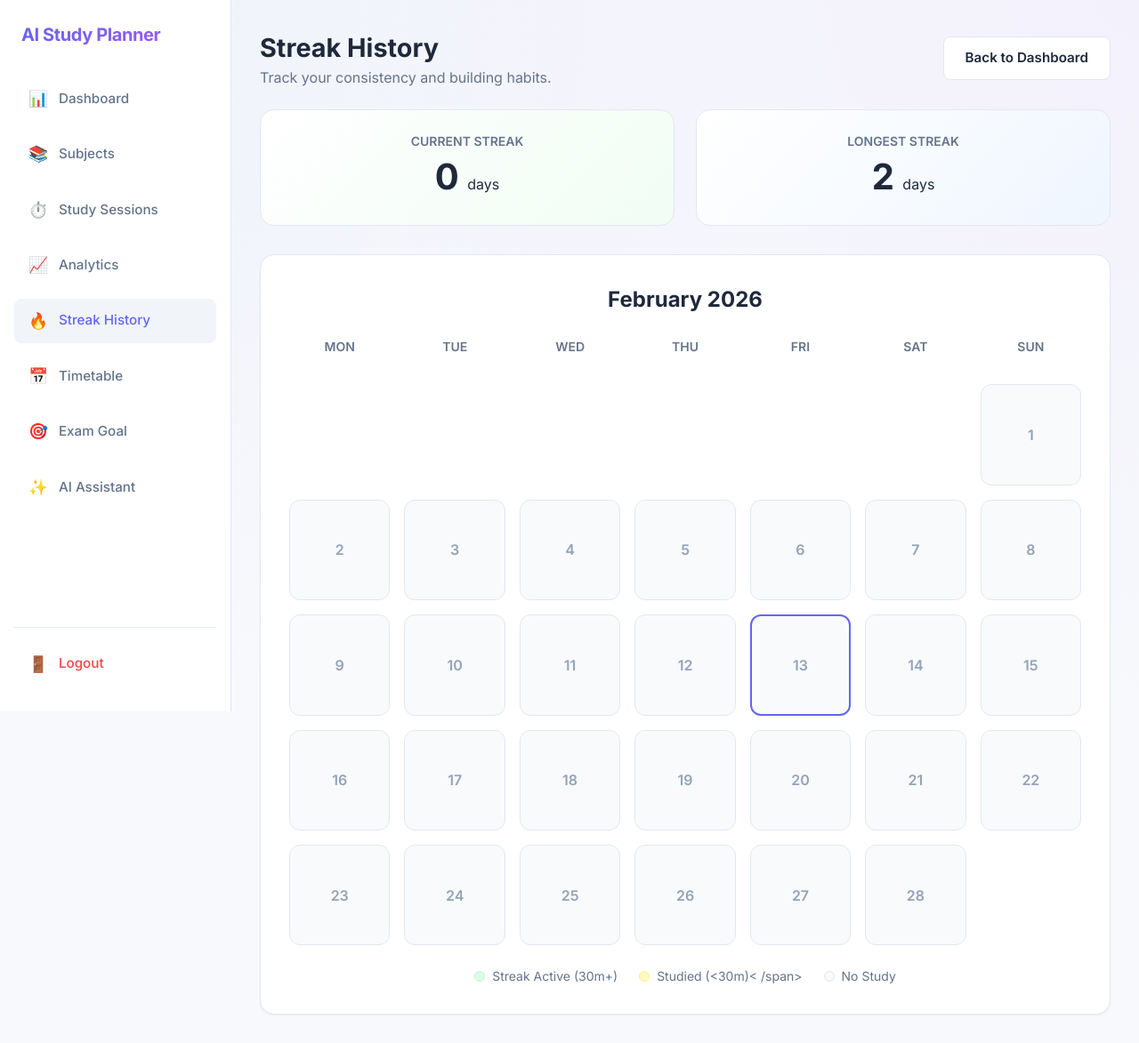
After one commit to ArunJaiswal777/Study_planner, a Flask app: page /streak_history in a window 1280 px wide. The commit adds this page. Shown: the whole page at 89% size. Run offline with Flask 3, Linux system fonts and the light colour scheme; a user stored in the database is signed in; data comes from the database, SQL or seed files in the repository; both versions use the stored data as it was after the commit.

Commit message:
added a daily streak by ai and finished my project

```diff
--- a/app.py
+++ b/app.py
@@ -11,6 +11,7 @@ from functools import wraps
 from datetime import datetime, date, timedelta
 import re
 import requests
+import calendar
 
 from database import db
 from models.user import User
@@ -66,6 +67,76 @@ def calculate_study_goal(user_subjects, exam_date):
     recommended_daily_minutes = round(total_minutes / days_left)
 
     return total_minutes, recommended_daily_minutes
+
+
+
+def calculate_streak(user_id):
+    """
+    Calculates current and longest study streak.
+    A valid study day requires >= 30 minutes of total study time.
+    """
+    # 1. Fetch all sessions for this user, ordered by date
+    sessions = StudySession.query.filter_by(user_id=user_id).order_by(StudySession.date).all()
+
+    if not sessions:
+        return 0, 0
+
+    # 2. Group minutes by date
+    daily_minutes = {}
+    for s in sessions:
+        daily_minutes[s.date] = daily_minutes.get(s.date, 0) + s.duration
+
+    # 3. Filter only valid days (>= 30 mins)
+    valid_dates = sorted([d for d, mins in daily_minutes.items() if mins >= 30])
+
+    if not valid_dates:
+        return 0, 0
+
+    # 4. Calculate streaks
+    current_streak = 0
+    longest_streak = 0
+    temp_streak = 0
+
+    # We iterate through valid dates to find consecutive sequences
+    # Since valid_dates is sorted, we can check gaps.
+
+    # Check if the streak is active (today or yesterday must be in valid_dates)
+    today = date.today()
+    yesterday = today - timedelta(days=1)
+
+    # Simple algorithm: iterate and check previous
+    # Initialize with the first date
+    if valid_dates:
+        temp_streak = 1
+        longest_streak = 1
+
+        for i in range(1, len(valid_dates)):
+            delta = (valid_dates[i] - valid_dates[i-1]).days
+            if delta == 1:
+                # Consecutive
+                temp_streak += 1
+            else:
+                # Break
+                temp_streak = 1
+
+            if temp_streak > longest_streak:
+                longest_streak = temp_streak
+
+        # Determine current streak
+        # If the last valid date is today or yesterday, we work backwards to count the streak
+        last_valid = valid_dates[-1]
+        if last_valid == today or last_valid == yesterday:
+            # The streak is alive. Let's count backwards from the end
+            current_streak = 1
+            for i in range(len(valid_dates) - 2, -1, -1):
+                if (valid_dates[i+1] - valid_dates[i]).days == 1:
+                    current_streak += 1
+                else:
+                    break
+        else:
+            current_streak = 0
+
+    return current_streak, longest_streak
 
 
 # -------------------------------------------------
@@ -172,6 +243,10 @@ def dashboard():
             1
         )
 
+
+
+    current_streak, longest_streak = calculate_streak(user_id)
+
     return render_template(
         "dashboard.html",
         username=user.username,
@@ -179,7 +254,46 @@ def dashboard():
         total_sessions=total_sessions,
         total_minutes=total_minutes,
         goal=goal,
-        progress_percent=progress_percent
+        progress_percent=progress_percent,
+        current_streak=current_streak,
+        longest_streak=longest_streak
+    )
+
+
+@app.route("/streak_history")
+@login_required
+def streak_history():
+    user_id = session["user_id"]
+    current_streak, longest_streak = calculate_streak(user_id)
+
+    # Get all sessions
+    sessions = StudySession.query.filter_by(user_id=user_id).all()
+
+    # Process data for calendar (map date string -> minutes)
+    activity_map = {}
+    for s in sessions:
+        d_str = s.date.strftime("%Y-%m-%d")
+        activity_map[d_str] = activity_map.get(d_str, 0) + s.duration
+
+    # Get current year/month
+    now = datetime.now()
+    year = now.year
+    month = now.month
+
+    # Generate calendar matrix
+    cal = calendar.monthcalendar(year, month)
+    month_name = calendar.month_name[month]
+
+    return render_template(
+        "streak_history.html",
+        current_streak=current_streak,
+        longest_streak=longest_streak,
+        activity_map=activity_map,
+        calendar_matrix=cal,
+        year=year,
+        month=month,
+        month_name=month_name,
+        today_str=now.strftime("%Y-%m-%d")
     )
 
 
--- a/templates/add_session.html
+++ b/templates/add_session.html
@@ -52,8 +52,11 @@
                     <a href="{{ url_for('session_page') }}" class="btn btn-secondary" style="flex: 1;">Cancel</a>
                     <button type="submit" class="btn btn-primary" style="flex: 1;">Save Session</button>
                 </div>
-            </form>
+                <a href="{{ url_for('session_page') }}" class="btn btn-secondary" style="flex: 1;">Cancel</a>
+                <button type="submit" class="btn btn-primary" style="flex: 1;">Save Session</button>
         </div>
+        </form>
+    </div>
     </div>
 
 </body>
--- a/templates/assistant.html
+++ b/templates/assistant.html
@@ -185,6 +185,9 @@
                 <a href="{{ url_for('timetable') }}" class="nav-item">
                     <span class="nav-icon">📅</span> Timetable
                 </a>
+                <a href="{{ url_for('streak_history') }}" class="nav-item">
+                    <span class="nav-icon">🔥</span> Streak History
+                </a>
                 <a href="{{ url_for('set_goal') }}" class="nav-item">
                     <span class="nav-icon">🎯</span> Exam Goal
                 </a>
--- a/templates/profile.html
+++ b/templates/profile.html
@@ -3,6 +3,8 @@
   <div class="card">
     <h1 class="card-title">Profile</h1>
     <p class="card-subtitle">Manage your account information.</p>
+
+
 
     <form method="POST" class="form">
       <label>Username</label>
--- a/templates/session.html
+++ b/templates/session.html
@@ -137,6 +137,9 @@
         <a href="{{ url_for('timetable') }}" class="nav-item">
           <span class="nav-icon">📅</span> Timetable
         </a>
+        <a href="{{ url_for('streak_history') }}" class="nav-item">
+          <span class="nav-icon">🔥</span> Streak History
+        </a>
         <a href="{{ url_for('set_goal') }}" class="nav-item">
           <span class="nav-icon">🎯</span> Exam Goal
         </a>
--- /dev/null
+++ b/templates/streak_history.html
@@ -0,0 +1,318 @@
+<!DOCTYPE html>
+<html lang="en">
+
+<head>
+    <meta charset="UTF-8">
+    <meta name="viewport" content="width=device-width, initial-scale=1.0">
+    <title>Streak History - AI Study Planner</title>
+    <link rel="stylesheet" href="{{ url_for('static', filename='saas-theme.css') }}">
+    <style>
+        /* Shared Dashboard Layout */
+        .layout-container {
+            display: flex;
+            min-height: 100vh;
+        }
+
+        .sidebar {
+            width: 260px;
+            background: var(--bg-surface);
+            border-right: 1px solid var(--border-light);
+            padding: var(--sp-6) var(--sp-4);
+            display: flex;
+            flex-direction: column;
+            position: sticky;
+            top: 0;
+            height: 100vh;
+        }
+
+        .main-content {
+            flex: 1;
+            padding: var(--sp-8);
+            max-width: 1400px;
+        }
+
+        .nav-item {
+            display: flex;
+            align-items: center;
+            padding: var(--sp-3) var(--sp-4);
+            color: var(--text-muted);
+            border-radius: var(--radius-md);
+            margin-bottom: var(--sp-1);
+            font-weight: 500;
+            font-size: 0.95rem;
+        }
+
+        .nav-item:hover,
+        .nav-item.active {
+            background-color: #f1f5f9;
+            color: var(--primary-color);
+        }
+
+        .nav-icon {
+            margin-right: var(--sp-3);
+            font-size: 1.1rem;
+        }
+
+        .section-header {
+            display: flex;
+            justify-content: space-between;
+            align-items: center;
+            margin-bottom: var(--sp-6);
+        }
+
+        /* Streak Specific Styles */
+        .calendar-container {
+            background: var(--bg-surface);
+            border-radius: var(--radius-xl);
+            padding: var(--sp-8);
+            border: 1px solid var(--border-light);
+            box-shadow: var(--shadow-sm);
+        }
+
+        .calendar-grid {
+            display: grid;
+            grid-template-columns: repeat(7, 1fr);
+            gap: var(--sp-4);
+            text-align: center;
+            margin-top: var(--sp-6);
+        }
+
+        .day-header {
+            font-weight: 600;
+            color: var(--text-muted);
+            text-transform: uppercase;
+            font-size: 0.875rem;
+            padding-bottom: var(--sp-4);
+        }
+
+        .day-cell {
+            aspect-ratio: 1;
+            display: flex;
+            flex-direction: column;
+            align-items: center;
+            justify-content: center;
+            border-radius: var(--radius-lg);
+            border: 1px solid var(--border-light);
+            font-weight: 600;
+            position: relative;
+            background: #fff;
+        }
+
+        .day-cell.empty {
+            background: transparent;
+            border: none;
+        }
+
+        /* Status Colors */
+        .status-streak {
+            background-color: #dcfce7;
+            color: #166534;
+            border-color: #bbf7d0;
+        }
+
+        .status-studied {
+            background-color: #fef9c3;
+            color: #854d0e;
+            border-color: #fef08a;
+        }
+
+        .status-none {
+            background-color: #f8fafc;
+            color: #94a3b8;
+        }
+
+        .status-today {
+            border: 2px solid var(--primary-color);
+        }
+
+        .day-mins {
+            font-size: 0.75rem;
+            font-weight: normal;
+            margin-top: 4px;
+        }
+
+        .streak-summary {
+            display: grid;
+            grid-template-columns: repeat(auto-fit, minmax(200px, 1fr));
+            gap: var(--sp-6);
+            margin-bottom: var(--sp-8);
+        }
+
+        .summary-card {
+            background: linear-gradient(135deg, #fff 0%, #f0fdf4 100%);
+            padding: var(--sp-6);
+            border-radius: var(--radius-xl);
+            border: 1px solid var(--border-light);
+            text-align: center;
+        }
+
+        .summary-val {
+            font-size: 2.5rem;
+            font-weight: 800;
+            color: var(--text-main);
+        }
+
+        .summary-lbl {
+            color: var(--text-muted);
+            text-transform: uppercase;
+            font-size: 0.875rem;
+            font-weight: 600;
+        }
+
+        .legend {
+            display: flex;
+            gap: var(--sp-6);
+            margin-top: var(--sp-6);
+            justify-content: center;
+        }
+
+        .legend-item {
+            display: flex;
+            align-items: center;
+            gap: var(--sp-2);
+            font-size: 0.875rem;
+            color: var(--text-muted);
+        }
+
+        .dot {
+            width: 12px;
+            height: 12px;
+            border-radius: 50%;
+        }
+    </style>
+</head>
+
+<body>
+
+    <div class="layout-container">
+        <!-- Sidebar -->
+        <aside class="sidebar">
+            <div style="padding: 0 var(--sp-2) var(--sp-8);">
+                <h2 class="logo-text" style="font-size: 1.25rem;">AI Study Planner</h2>
+            </div>
+            <nav class="flex-col flex gap-2">
+                <a href="{{ url_for('dashboard') }}" class="nav-item">
+                    <span class="nav-icon">📊</span> Dashboard
+                </a>
+                <a href="{{ url_for('subject_page') }}" class="nav-item">
+                    <span class="nav-icon">📚</span> Subjects
+                </a>
+                <a href="{{ url_for('session_page') }}" class="nav-item">
+                    <span class="nav-icon">⏱️</span> Study Sessions
+                </a>
+                <a href="{{ url_for('summary') }}" class="nav-item">
+                    <span class="nav-icon">📈</span> Analytics
+                </a>
+                <a href="{{ url_for('streak_history') }}" class="nav-item active">
+                    <span class="nav-icon">🔥</span> Streak History
+                </a>
+                <a href="{{ url_for('timetable') }}" class="nav-item">
+                    <span class="nav-icon">📅</span> Timetable
+                </a>
+                <a href="{{ url_for('set_goal') }}" class="nav-item">
+                    <span class="nav-icon">🎯</span> Exam Goal
+                </a>
+                <a href="{{ url_for('assistant') }}" class="nav-item">
+                    <span class="nav-icon">✨</span> AI Assistant
+                </a>
+            </nav>
+            <div style="margin-top: auto; padding-top: var(--sp-4); border-top: 1px solid var(--border-light);">
+                <a href="{{ url_for('logout') }}" class="nav-item" style="color: #ef4444;">
+                    <span class="nav-icon">🚪</span> Logout
+                </a>
+            </div>
+        </aside>
+
+        <!-- Main Content -->
+        <main class="main-content">
+            <header class="section-header">
+                <div>
+                    <h1 style="font-size: 1.8rem; font-weight: 700;">Streak History</h1>
+                    <p class="text-muted">Track your consistency and building habits.</p>
+                </div>
+                <a href="{{ url_for('dashboard') }}" class="btn btn-secondary">Back to Dashboard</a>
+            </header>
+
+            <div class="streak-summary">
+                <div class="summary-card">
+                    <div class="summary-lbl">Current Streak</div>
+                    <div class="summary-val">{{ current_streak }} <span
+                            style="font-size:1rem; font-weight:normal;">days</span></div>
+                </div>
+                <div class="summary-card" style="background: linear-gradient(135deg, #fff 0%, #eff6ff 100%);">
+                    <div class="summary-lbl">Longest Streak</div>
+                    <div class="summary-val">{{ longest_streak }} <span
+                            style="font-size:1rem; font-weight:normal;">days</span></div>
+                </div>
+            </div>
+
+            <div class="calendar-container">
+                <div style="text-align: center; margin-bottom: var(--sp-6);">
+                    <h2 style="font-size: 1.5rem; font-weight: 700;">{{ month_name }} {{ year }}</h2>
+                </div>
+
+                <div class="calendar-grid">
+                    <div class="day-header">Mon</div>
+                    <div class="day-header">Tue</div>
+                    <div class="day-header">Wed</div>
+                    <div class="day-header">Thu</div>
+                    <div class="day-header">Fri</div>
+                    <div class="day-header">Sat</div>
+                    <div class="day-header">Sun</div>
+
+                    {% for week in calendar_matrix %}
+                    {% for day in week %}
+                    {% if day == 0 %}
+                    <div class="day-cell empty"></div>
+                    {% else %}
+                    {# Construct date string YYYY-MM-DD #}
+                    {% set d_str = '%04d-%02d-%02d' % (year, month, day) %}
+                    {% set mins = activity_map.get(d_str, 0) %}
+
+                    {# Determine class #}
+                    {% if mins >= 30 %}
+                    {% set status_class = 'status-streak' %}
+                    {% elif mins > 0 %}
+                    {% set status_class = 'status-studied' %}
+                    {% else %}
+                    {% set status_class = 'status-none' %}
+                    {% endif %}
+
+                    {% if d_str == today_str %}
+                    {% set status_class = status_class ~ ' status-today' %}
+                    {% endif %}
+
+                    <div class="day-cell {{ status_class }}">
+                        <div>{{ day }}</div>
+                        {% if mins > 0 %}
+                        <div class="day-mins">{{ mins }}m</div>
+                        {% endif %}
+                    </div>
+                    {% endif %}
+                    {% endfor %}
+                    {% endfor %}
+                </div>
+
+                <div class="legend">
+                    <div class="legend-item">
+                        <div class="dot" style="background: #dcfce7; border: 1px solid #bbf7d0;"></div>
+                        <span>Streak Active (30m+)</span>
+                    </div>
+                    <div class="legend-item">
+                        <div class="dot" style="background: #fef9c3; border: 1px solid #fef08a;"></div>
+                        <span>Studied (<30m)< /span>
+                    </div>
+                    <div class="legend-item">
+                        <div class="dot" style="background: #f8fafc; border: 1px solid #e2e8f0;"></div>
+                        <span>No Study</span>
+                    </div>
+                </div>
+
+            </div>
+
+        </main>
+    </div>
+
+</body>
+
+</html>
--- a/templates/subject.html
+++ b/templates/subject.html
@@ -167,6 +167,9 @@
         <a href="{{ url_for('timetable') }}" class="nav-item">
           <span class="nav-icon">📅</span> Timetable
         </a>
+        <a href="{{ url_for('streak_history') }}" class="nav-item">
+          <span class="nav-icon">🔥</span> Streak History
+        </a>
         <a href="{{ url_for('set_goal') }}" class="nav-item">
           <span class="nav-icon">🎯</span> Exam Goal
         </a>
--- a/templates/timetable.html
+++ b/templates/timetable.html
@@ -187,6 +187,9 @@
                 <a href="{{ url_for('timetable') }}" class="nav-item active">
                     <span class="nav-icon">📅</span> Timetable
                 </a>
+                <a href="{{ url_for('streak_history') }}" class="nav-item">
+                    <span class="nav-icon">🔥</span> Streak History
+                </a>
                 <a href="{{ url_for('set_goal') }}" class="nav-item">
                     <span class="nav-icon">🎯</span> Exam Goal
                 </a>
```
Also changed, not shown: templates/dashboard.html (+35 -5 lines), templates/edit_session.html (+4 -6 lines), templates/set_goal.html (+5 -2 lines), templates/summary.html (+5 -2 lines), verify_streak.py (added, +106 -0 lines), instance/study.db.
